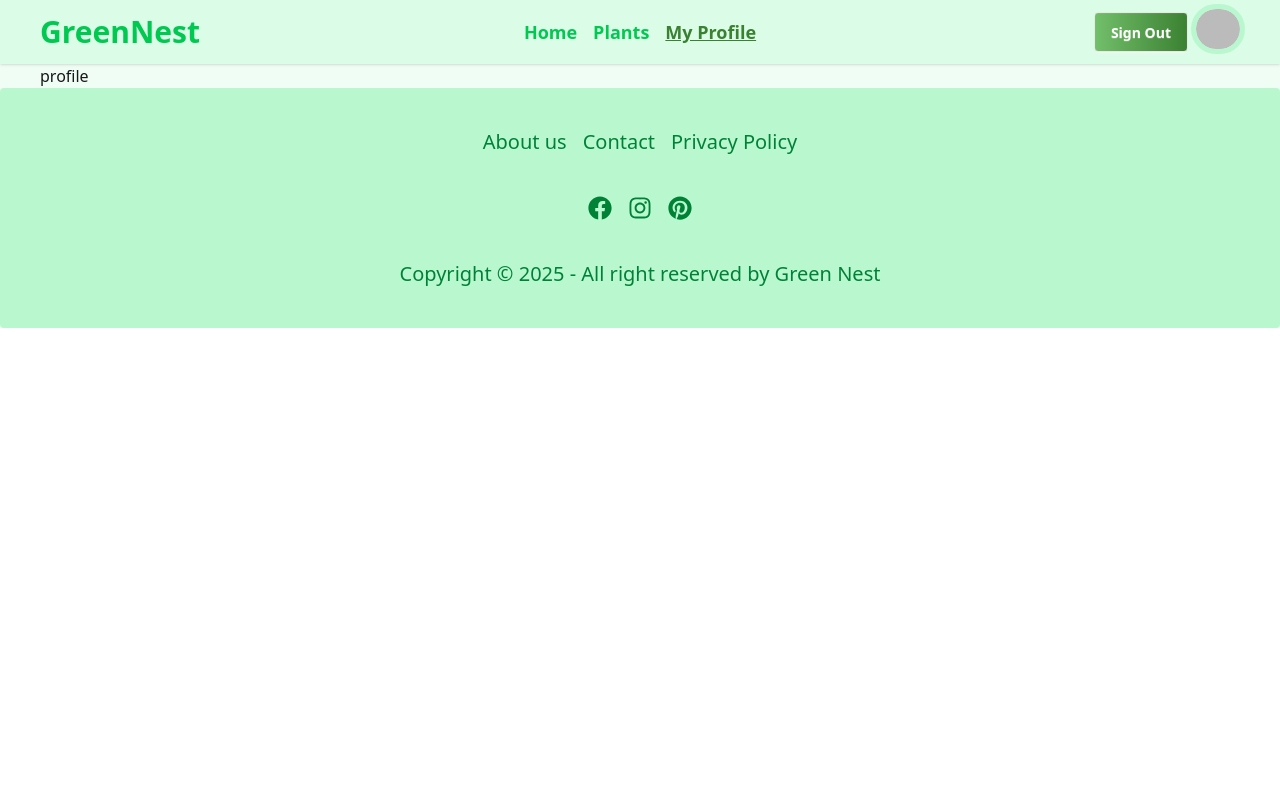
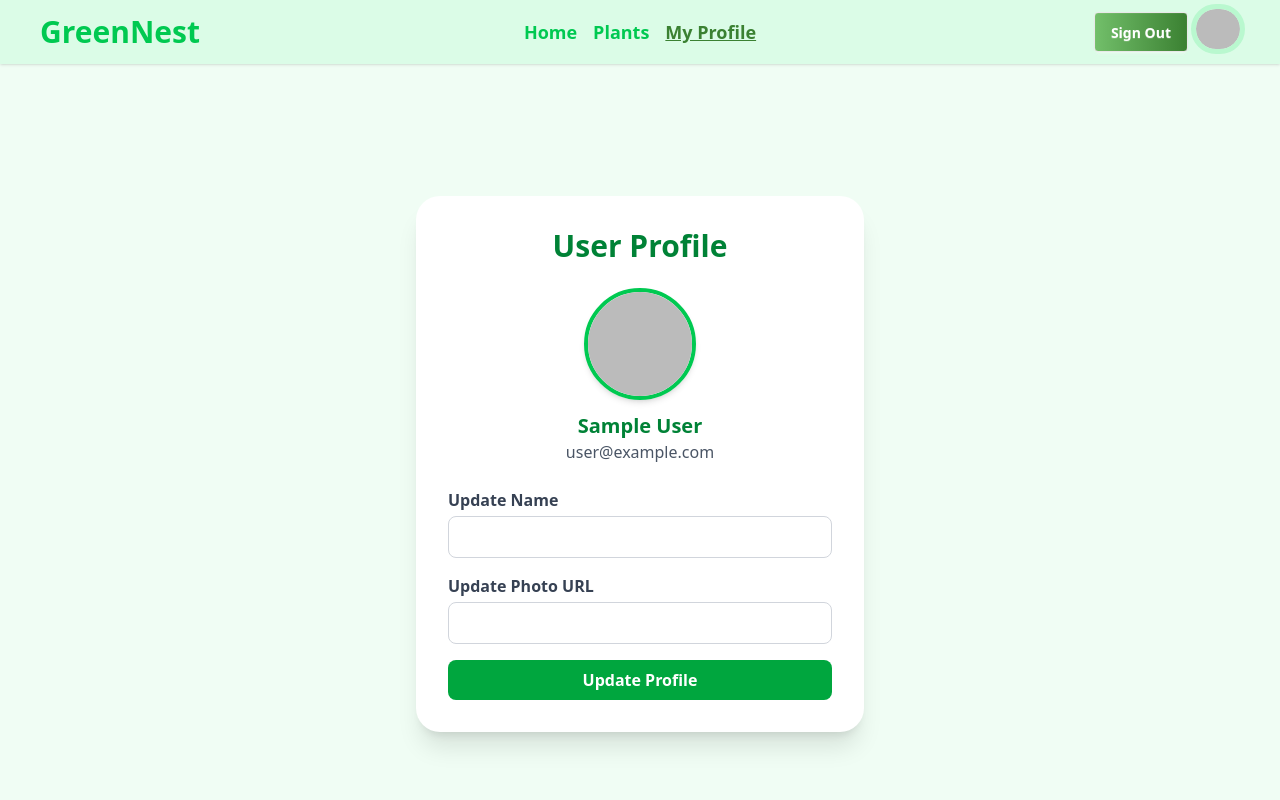
Before and after one commit to sourovmoy/sourov-green-nest, a React (Vite) app: page /profile in a window 1280 px wide. Shown: the top 800 px of the page. Built offline with nearby package versions, Linux system fonts and the light colour scheme; no server answers; sample sign-in values are in the browser's storage.

Commit message:
complete profile and update profile

```diff
--- /dev/null
+++ b/src/PrivetRoute/PrivetRoute.jsx
@@ -0,0 +1,24 @@
+import React, { use } from "react";
+import { AuthContext } from "../Provider/AuthContext";
+import { Navigate, useLocation } from "react-router";
+import { Atom } from "react-loading-indicators";
+
+const PrivetRoute = ({ children }) => {
+  const { user, spinner } = use(AuthContext);
+  const location = useLocation();
+  if (spinner) {
+    return (
+      <div className="flex justify-center items-center">
+        <Atom color="#32cd32" size="medium" text="" textColor="" />
+      </div>
+    );
+  }
+
+  if (!user) {
+    return <Navigate to={"/auth/login"} state={location.pathname}></Navigate>;
+  }
+
+  return children;
+};
+
+export default PrivetRoute;
--- a/src/Provider/AuthProvider.jsx
+++ b/src/Provider/AuthProvider.jsx
@@ -12,7 +12,6 @@ import { auth } from "../Firebase/firebase.config";
 import { useEffect, useState } from "react";
 
 const AuthProvider = ({ children }) => {
-  // const passwordRegex = /^(?=.*[A-Z])(?=.*[a-z]).{6,}$/;
   const googleProvider = new GoogleAuthProvider();
   const [user, setUser] = useState(null);
   const [error, setError] = useState("");
--- a/src/Router/Router.jsx
+++ b/src/Router/Router.jsx
@@ -12,6 +12,7 @@ import { Suspense } from "react";
 import Loading from "../Loading/Loading";
 import PlantsDetails from "../pages/PlantsDetails";
 import Registration from "../pages/Registration";
+import PrivetRoute from "../PrivetRoute/PrivetRoute";
 
 const router = createBrowserRouter([
   {
@@ -49,7 +50,11 @@ const router = createBrowserRouter([
       },
       {
         path: "/profile",
-        element: <Profile />,
+        element: (
+          <PrivetRoute>
+            <Profile />
+          </PrivetRoute>
+        ),
       },
       {
         path: "*",
@@ -67,7 +72,7 @@ const router = createBrowserRouter([
       },
       {
         path: "/auth/signup",
-        element: <Registration /> ,
+        element: <Registration />,
       },
     ],
   },
--- a/src/components/GreenExpart/GreenExparts.jsx
+++ b/src/components/GreenExpart/GreenExparts.jsx
@@ -8,7 +8,6 @@ const GreenExperts = () => {
       .then((res) => res.json())
       .then((data) => setExperts(data));
   }, []);
-  console.log(experts);
 
   return (
     <div className="py-14 bg-green-50 transition-colors duration-500">
--- a/src/components/Header/Navbar.jsx
+++ b/src/components/Header/Navbar.jsx
@@ -6,8 +6,6 @@ import { toast } from "react-toastify";
 
 const Navbar = () => {
   const { user, signOutFunc, setUser, spinner } = use(AuthContext);
-  // const { email, displayName, photoURL } = user;
-  console.log(user);
 
   const handelSignOut = () => {
     signOutFunc();
@@ -93,7 +91,7 @@ const Navbar = () => {
         )}
         <div>
           {user ? (
-            <div className="dropdown ml-2">
+            <div className="dropdown dropdown dropdown-end ml-2">
               <div tabIndex={0} role="button" className=" rounded-full">
                 <img
                   className="rounded-full object-fill h-10 w-11 outline-5 outline-green-200"
@@ -103,10 +101,12 @@ const Navbar = () => {
               </div>
               <ul
                 tabIndex="-1"
-                className="dropdown-content menu bg-base-100 rounded-box z-1 w-52 p-2 shadow-sm"
+                className="dropdown-content menu text-white font-semibold bg-gradient-to-r from-[#3b8132] to-[#72bf6a] rounded-box z-1 w-56 p-2 shadow-sm"
               >
-                <h2>{user?.displayName}</h2>
-                <p>{user?.email}</p>
+                <h2 className="shadow-lg py-2 px-1 rounded-lg mb-2">
+                  {user?.displayName}
+                </h2>
+                <p className="shadow-lg py-2 px-1 rounded-lg">{user?.email}</p>
               </ul>
             </div>
           ) : (
--- a/src/pages/Login.jsx
+++ b/src/pages/Login.jsx
@@ -1,5 +1,5 @@
 import React, { use } from "react";
-import { Link } from "react-router";
+import { Link, useLocation, useNavigate } from "react-router";
 import { AuthContext } from "../Provider/AuthContext";
 import { toast } from "react-toastify";
 
@@ -12,6 +12,12 @@ const Login = () => {
     user,
     setSpinner,
   } = use(AuthContext);
+
+  const location = useLocation();
+  const whereFrom = location.state || "/";
+  const navigate = useNavigate();
+  console.log(location, whereFrom);
+
   const handelSignin = (e) => {
     setUser(null);
     setError("");
@@ -24,6 +30,7 @@ const Login = () => {
         toast.success("Successfully Sign Up");
         e.target.reset();
         setSpinner(false);
+        navigate(whereFrom);
       })
       .catch((err) => setError(err.message));
     console.log(email, password);
--- a/src/pages/Profile.jsx
+++ b/src/pages/Profile.jsx
@@ -1,7 +1,88 @@
-import React from "react";
+import React, { use } from "react";
+import { AuthContext } from "../Provider/AuthContext";
 
 const Profile = () => {
-  return <div>profile</div>;
+  const { user, error, updateProfileFunc } = use(AuthContext);
+  console.log(user);
+  const handleUpdate = (e) => {
+    e.preventDefault();
+    const newName = e.target.updateName.value;
+    const newPhoto = e.target.updatePhoto.value;
+    updateProfileFunc(newName, newPhoto)
+      .then((res) => console.log(res))
+      .catch((err) => console.log(err.message));
+  };
+
+  return (
+    <div>
+      <div className="min-h-screen flex items-center justify-center bg-green-50 dark:bg-gray-900 p-6">
+        <div className="bg-white dark:bg-gray-800 rounded-3xl shadow-xl p-8 w-full max-w-md">
+          <h2 className="text-3xl font-bold text-center text-green-700 dark:text-green-400 mb-6">
+            User Profile
+          </h2>
+
+          <div className="flex flex-col items-center mb-6">
+            <img
+              src={
+                user.photoURL || "https://i.ibb.co/6v1Yj3D/default-avatar.png"
+              }
+              alt="User"
+              className="w-28 h-28 rounded-full border-4 border-green-500 shadow-md object-cover"
+            />
+            <h3 className="text-xl font-semibold text-green-700 mt-3">
+              {user.displayName || "Unnamed User"}
+            </h3>
+            <p className="text-gray-600 dark:text-gray-300">{user.email}</p>
+          </div>
+
+          <form onSubmit={handleUpdate} className="space-y-4">
+            <div>
+              <label className="block text-gray-700 dark:text-gray-300 mb-1 font-semibold">
+                Update Name
+              </label>
+              <input
+                type="text"
+                // value={user?.displayName}
+                name="updateName"
+                // onChange={(e) => setName(e.target.value)}
+                className="w-full border border-gray-300 dark:border-gray-600 rounded-lg px-3 py-2 focus:outline-none focus:ring-2 focus:ring-green-500 bg-transparent text-gray-800 dark:text-white"
+              />
+            </div>
+
+            <div>
+              <label className="block text-gray-700 dark:text-gray-300 mb-1 font-semibold">
+                Update Photo URL
+              </label>
+              <input
+                type="text"
+                // value={user?.photoURL}
+                name="updatePhoto"
+                className="w-full border border-gray-300 dark:border-gray-600 rounded-lg px-3 py-2 focus:outline-none focus:ring-2 focus:ring-green-500 bg-transparent text-gray-800 dark:text-white"
+              />
+            </div>
+
+            {error && (
+              <p className="text-red-600 bg-red-100 px-3 py-2 rounded-lg text-sm">
+                {error}
+              </p>
+            )}
+            {/* {success && (
+              <p className="text-green-600 bg-green-100 px-3 py-2 rounded-lg text-sm">
+                {success}
+              </p>
+            )} */}
+
+            <button
+              type="submit"
+              className="w-full bg-green-600 hover:bg-green-700 text-white font-semibold py-2 rounded-lg transition"
+            >
+              Update Profile
+            </button>
+          </form>
+        </div>
+      </div>
+    </div>
+  );
 };
 
 export default Profile;
--- a/src/pages/Registration.jsx
+++ b/src/pages/Registration.jsx
@@ -22,6 +22,14 @@ const Registration = () => {
     const email = e.target.email?.value;
     const photoURL = e.target.photo?.value;
     const password = e.target.password?.value;
+    const passwordRegex = /^(?=.*[A-Z])(?=.*[a-z]).{6,}$/;
+    if (!passwordRegex.test(password)) {
+      toast.error(
+        "Password must have an Uppercase, Lowercase, Lowercase letter in the password"
+      );
+      return;
+    }
+
     createUserWithEmailAndPasswordFunc(email, password)
       .then((res) => {
         // setUser(res.user);
@@ -74,6 +82,7 @@ const Registration = () => {
                 name="email"
                 className="input"
                 placeholder="Your Email"
+                autoComplete="username"
                 required
               />
               <label className="label">Password</label>
@@ -82,6 +91,7 @@ const Registration = () => {
                 name="password"
                 className="input"
                 placeholder="Password"
+                autoComplete="current-password"
                 required
               />
               <div>
```
